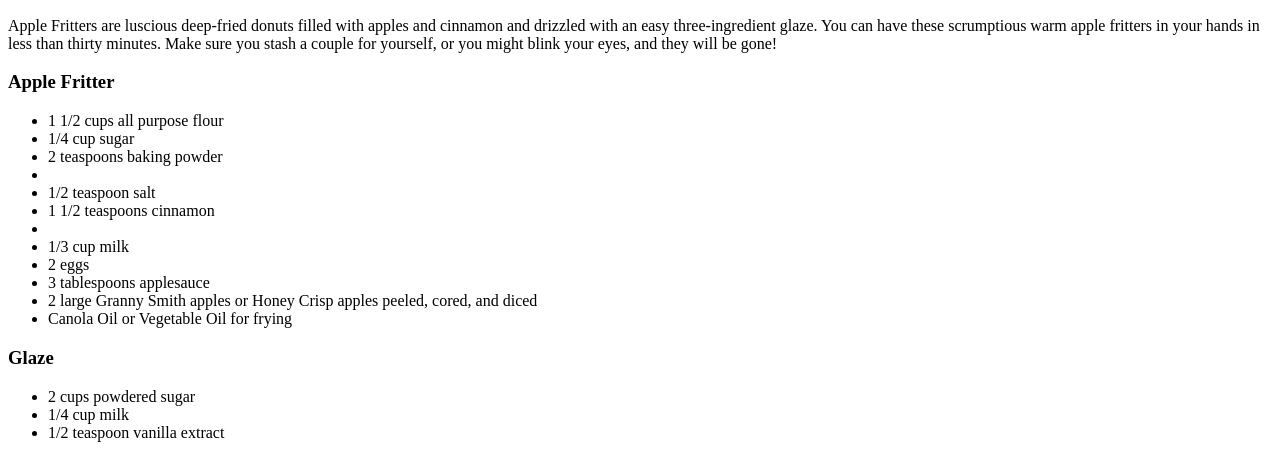
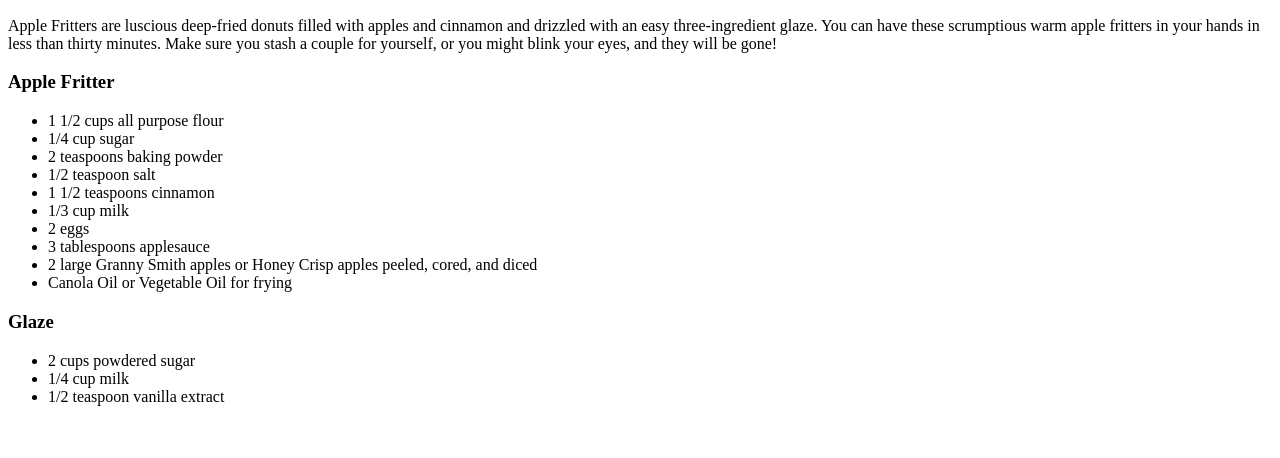
Before and after one commit to JP021993/odin-recipes, a plain HTML site: page recipes/recipes.html in a window 1280 px wide. Shown: the part 572-1030 px from the top of the page. After the commit the page ends 994 px from the top, so only its background shows below. Drawn offline with Linux system fonts and the light colour scheme.

Commit message:
Remove empty bullet point spaces Found more empty bullet points in the "dough portion" of the fritter recipe, so removed them.

```diff
--- a/recipes/recipes.html
+++ b/recipes/recipes.html
@@ -21,9 +21,9 @@
     <ul>
         <li>1 1/2 cups all purpose flour</li>
         <li>1/4 cup sugar</li>
-        <li>2 teaspoons baking powder<li>
+        <li>2 teaspoons baking powder</li>
         <li>1/2 teaspoon salt</li>
-        <li>1 1/2 teaspoons cinnamon<li>
+        <li>1 1/2 teaspoons cinnamon</li>
         <li>1/3 cup milk</li>
         <li>2 eggs</li>
         <li>3 tablespoons applesauce</li>
```
